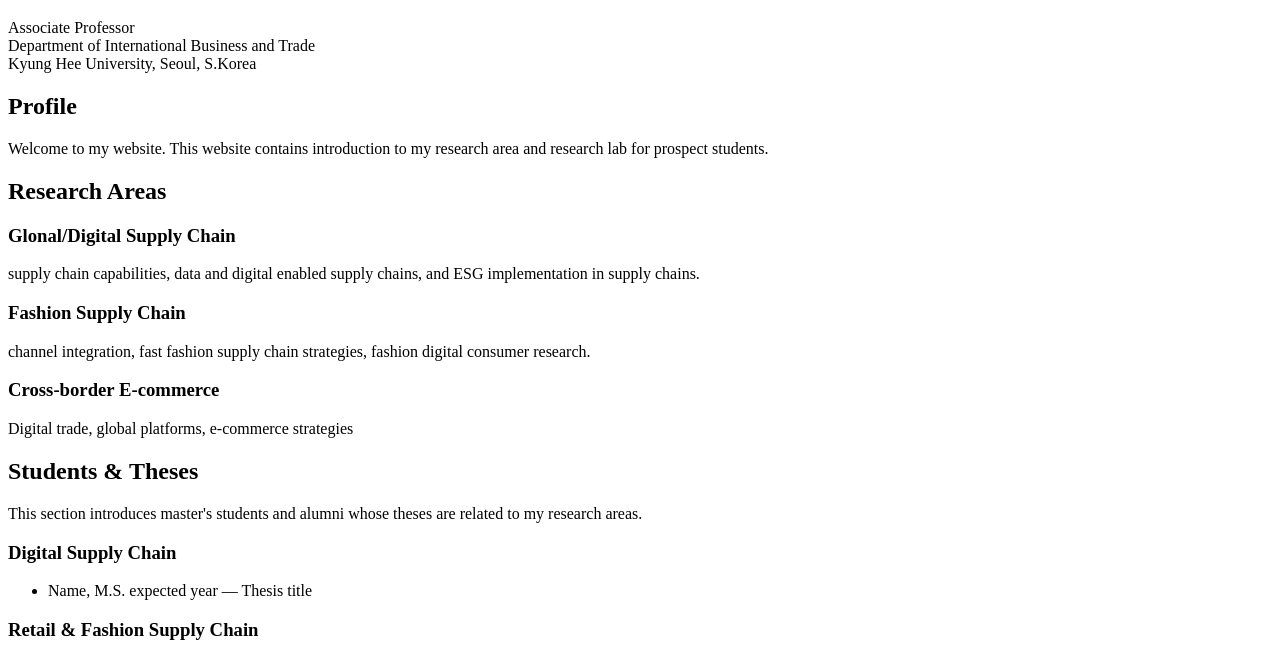
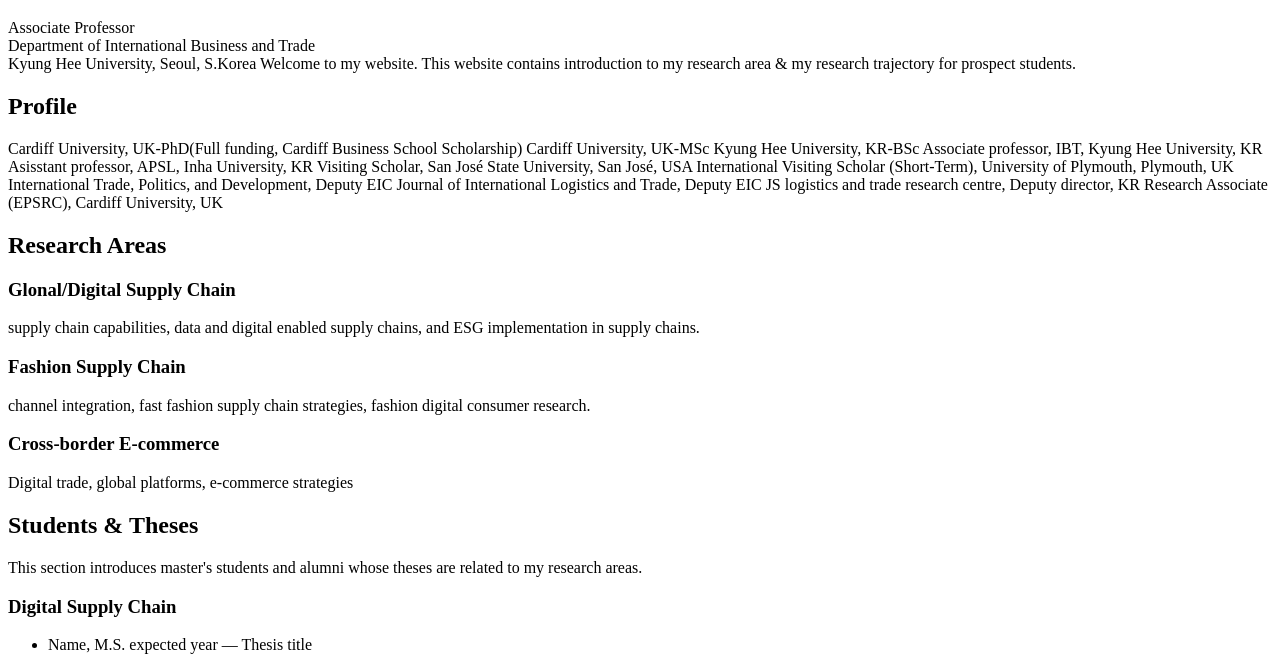
Before and after one commit to prof-hanjh/prof-hanjh.github.io, a plain HTML site: page index.html in a window 1280 px wide. Shown: the part 61-718 px from the top of the page. Drawn offline with Linux system fonts and the light colour scheme.

Commit message:
Update index.html

```diff
--- a/index.html
+++ b/index.html
@@ -13,14 +13,25 @@
     Associate Professor<br>
     Department of International Business and Trade<br>
     Kyung Hee University, Seoul, S.Korea
+
+    Welcome to my website. This website contains introduction to my research area &
+    my research trajectory for prospect students.
   </p>
 
   <h2>Profile</h2>
   <p>
-    Welcome to my website.
-    This website contains introduction to my research area
-    and research lab for prospect students.
+    Cardiff University, UK-PhD(Full funding, Cardiff Business School Scholarship)
+    Cardiff University, UK-MSc
+    Kyung Hee University, KR-BSc
 
+    Associate professor, IBT, Kyung Hee University, KR
+    Asisstant professor, APSL, Inha University, KR
+    Visiting Scholar, San José State University, San José, USA
+    International Visiting Scholar (Short-Term), University of Plymouth, Plymouth, UK
+    International Trade, Politics, and Development, Deputy EIC
+    Journal of International Logistics and Trade, Deputy EIC
+    JS logistics and trade research centre, Deputy director, KR
+    Research Associate (EPSRC), Cardiff University, UK
   </p>
 
   <h2>Research Areas</h2>
```
